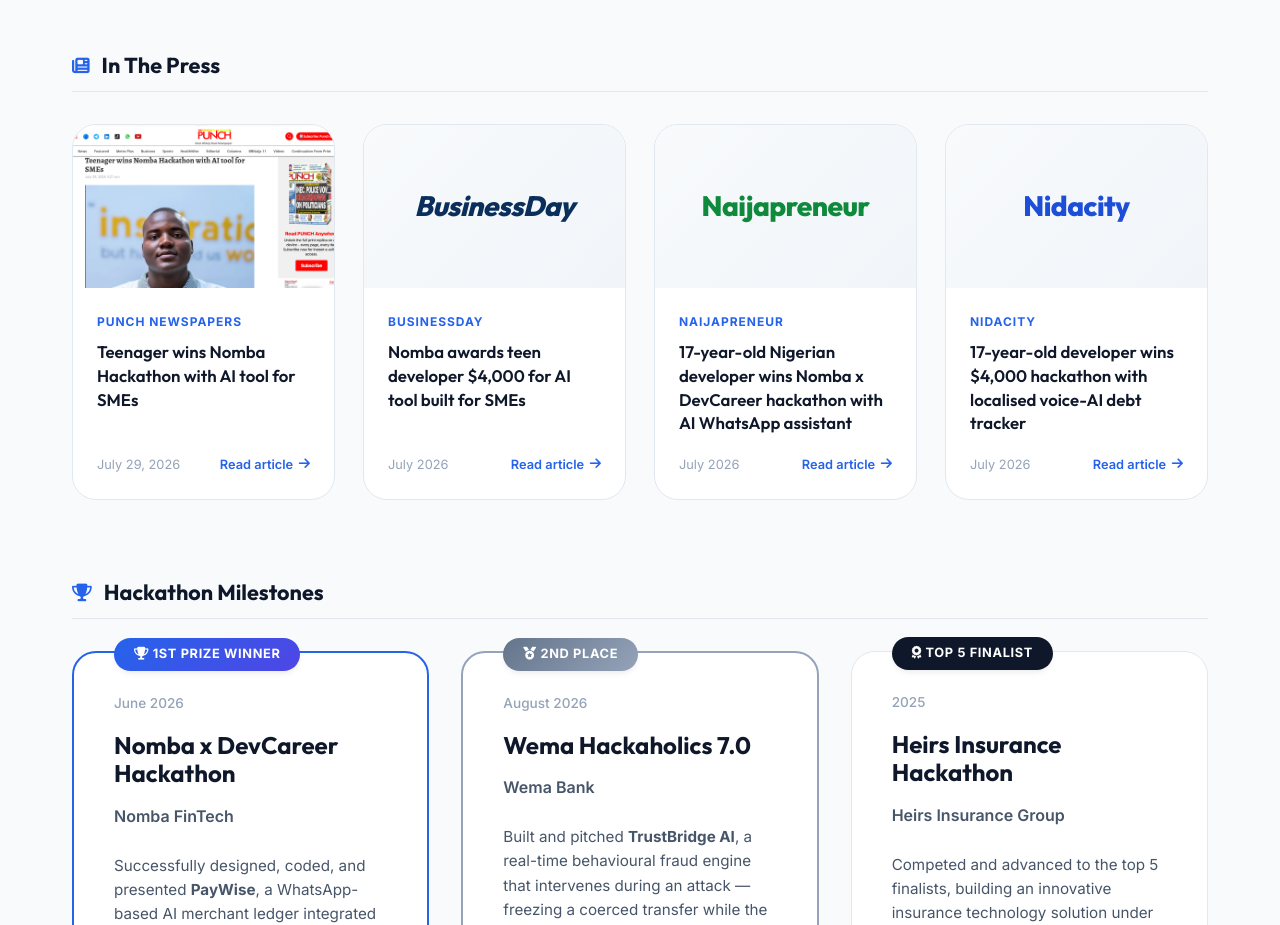
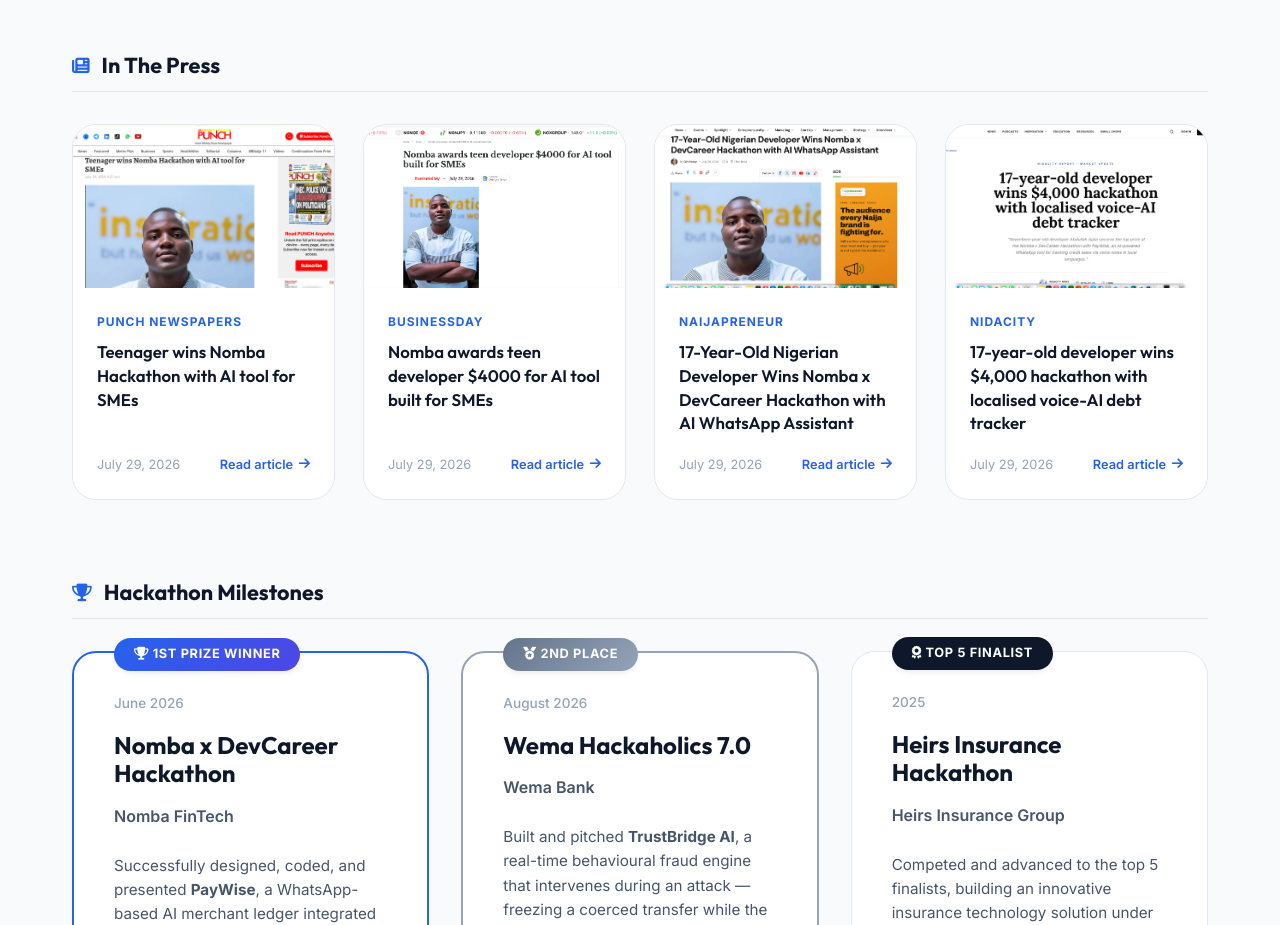
Before and after one commit to Abdullah-webd/ajala-abdullah, a website: page index.html in a window 1280 px wide. Shown: the part 5840-6765 px from the top of the page. Drawn offline with Linux system fonts and the light colour scheme.

Commit message:
feat: add BusinessDay, Naijapreneur and Nidacity press screenshots; correct headlines and dates

```diff
--- a/index.html
+++ b/index.html
@@ -139,7 +139,7 @@
       <p class="press-strip-label">As Featured In</p>
       <div class="press-logos">
         <a href="https://punchng.com/teenager-wins-nomba-hackathon-with-ai-tool-for-smes/" target="_blank" rel="noopener" class="press-logo press-logo--punch" title="Punch: Teenager wins Nomba Hackathon with AI tool for SMEs">PUNCH</a>
-        <a href="https://businessday.ng/news/article/nomba-awards-teen-developer-4000-for-ai-tool-built-for-smes/" target="_blank" rel="noopener" class="press-logo press-logo--businessday" title="BusinessDay: Nomba awards teen developer $4,000 for AI tool built for SMEs">BusinessDay</a>
+        <a href="https://businessday.ng/news/article/nomba-awards-teen-developer-4000-for-ai-tool-built-for-smes/" target="_blank" rel="noopener" class="press-logo press-logo--businessday" title="BusinessDay: Nomba awards teen developer $4000 for AI tool built for SMEs">BusinessDay</a>
         <a href="https://www.naijapreneur.com/17-year-old-nigerian-developer-wins-nomba-x-devcareer-hackathon-with-ai-whatsapp-assistant/" target="_blank" rel="noopener" class="press-logo press-logo--naijapreneur" title="Naijapreneur: 17-year-old Nigerian developer wins Nomba x DevCareer hackathon">Naijapreneur</a>
         <a href="https://nidacity.com/news/17-year-old-developer-wins-4000-hackathon-with-localised-voice-ai-debt-tracker" target="_blank" rel="noopener" class="press-logo press-logo--nidacity" title="Nidacity: 17-year-old developer wins $4,000 hackathon with localised voice-AI debt tracker">Nidacity</a>
       </div>
@@ -403,14 +403,14 @@
         </a>
         <a class="press-card reveal reveal-delay-1" href="https://businessday.ng/news/article/nomba-awards-teen-developer-4000-for-ai-tool-built-for-smes/" target="_blank" rel="noopener">
           <div class="press-img-wrapper">
-            <img src="assets/press-businessday.png" alt="BusinessDay article: Nomba awards teen developer $4,000 for AI tool built for SMEs" class="press-img" onerror="this.parentElement.classList.add('is-fallback')">
+            <img src="assets/press-businessday.png" alt="BusinessDay article: Nomba awards teen developer $4000 for AI tool built for SMEs" class="press-img" onerror="this.parentElement.classList.add('is-fallback')">
             <span class="press-fallback press-logo--businessday">BusinessDay</span>
           </div>
           <div class="press-content">
             <span class="press-outlet">BusinessDay</span>
-            <h4 class="press-headline">Nomba awards teen developer $4,000 for AI tool built for SMEs</h4>
+            <h4 class="press-headline">Nomba awards teen developer $4000 for AI tool built for SMEs</h4>
             <div class="press-meta">
-              <span>July 2026</span>
+              <span>July 29, 2026</span>
               <span class="press-read">Read article <i class="fas fa-arrow-right"></i></span>
             </div>
           </div>
@@ -422,9 +422,9 @@
           </div>
           <div class="press-content">
             <span class="press-outlet">Naijapreneur</span>
-            <h4 class="press-headline">17-year-old Nigerian developer wins Nomba x DevCareer hackathon with AI WhatsApp assistant</h4>
+            <h4 class="press-headline">17-Year-Old Nigerian Developer Wins Nomba x DevCareer Hackathon with AI WhatsApp Assistant</h4>
             <div class="press-meta">
-              <span>July 2026</span>
+              <span>July 29, 2026</span>
               <span class="press-read">Read article <i class="fas fa-arrow-right"></i></span>
             </div>
           </div>
@@ -438,7 +438,7 @@
             <span class="press-outlet">Nidacity</span>
             <h4 class="press-headline">17-year-old developer wins $4,000 hackathon with localised voice-AI debt tracker</h4>
             <div class="press-meta">
-              <span>July 2026</span>
+              <span>July 29, 2026</span>
               <span class="press-read">Read article <i class="fas fa-arrow-right"></i></span>
             </div>
           </div>
```
Also changed, not shown: assets/press-businessday.png (added), assets/press-naijapreneur.png (added), assets/press-nidacity.png (added).
